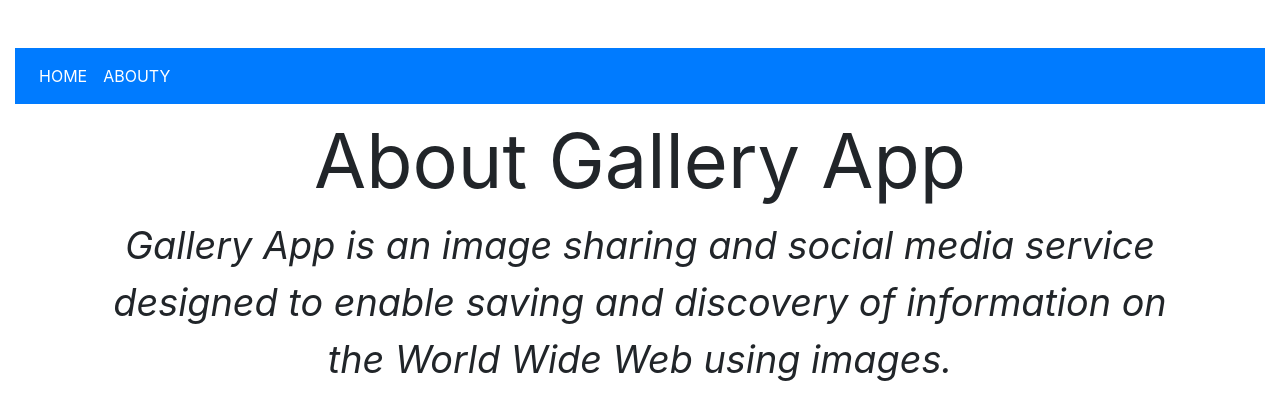
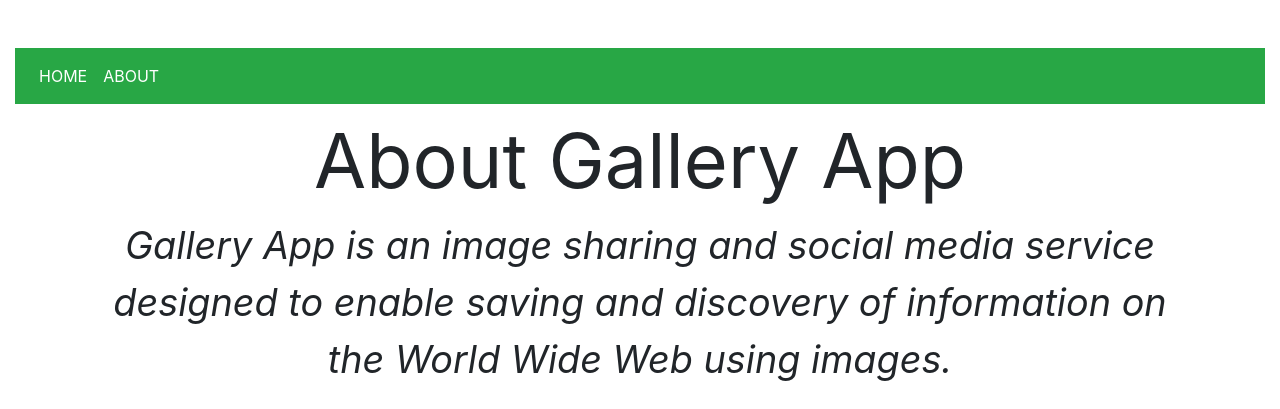
Before and after one commit to LornaMoringa/Gallery, a Django app: page /about/ in a window 1280 px wide. Shown: the top 409 px of the page. Run offline with Django 3.2, Linux system fonts and the light colour scheme; some libraries are stand-ins or nearby versions.

Commit message:
updating the html files

```diff
--- /dev/null
+++ b/photos/static/css/style.css
@@ -0,0 +1,3 @@
+.navbar{
+    background-color: rgb(54, 167, 54);
+}
--- a/photos/templates/base.html
+++ b/photos/templates/base.html
@@ -6,7 +6,9 @@
     <!-- Font Awesome -->
     <link rel="stylesheet" href="https://maxcdn.bootstrapcdn.com/bootstrap/4.0.0/css/bootstrap.min.css"
         integrity="sha384-Gn5384xqQ1aoWXA+058RXPxPg6fy4IWvTNh0E263XmFcJlSAwiGgFAW/dAiS6JXm" crossorigin="anonymous">
-    <link href="{% static 'css/main.css' %}" rel="stylesheet">
+        {% block styles %}
+        <link rel="stylesheet" href="{% static 'css/style.css' %}">
+        {% endblock styles %}
 
 <body>
     {% include "nav.html" %}
--- a/photos/templates/nav.html
+++ b/photos/templates/nav.html
@@ -1,5 +1,5 @@
 <div class="container-fluid mt-5">
-<nav class="navbar navbar-expand-lg navbar-light bg-primary">
+<nav class="navbar navbar-expand-lg navbar-light bg-success">
         <button class="navbar-toggler" type="button" data-toggle="collapse" data-target="#navbarNavDropdown"
             aria-controls="navbarNavDropdown" aria-expanded="false" aria-label="Toggle navigation">
             <span class="navbar-toggler-icon"></span>
@@ -10,7 +10,7 @@
                     <a class="nav-link text-white" href="{% url 'home' %}">HOME<span class="sr-only">(current)</span></a>
                 </li>
                 <li class="nav-item active">
-                    <a class="nav-link text-white" href="{% url 'about' %}">ABOUTY<span class="sr-only"></span></a>
+                    <a class="nav-link text-white" href="{% url 'about' %}">ABOUT<span class="sr-only"></span></a>
                 </li>
 
             </ul>
```
Also changed, not shown: photos/templates/home.html (+6 -9 lines).
